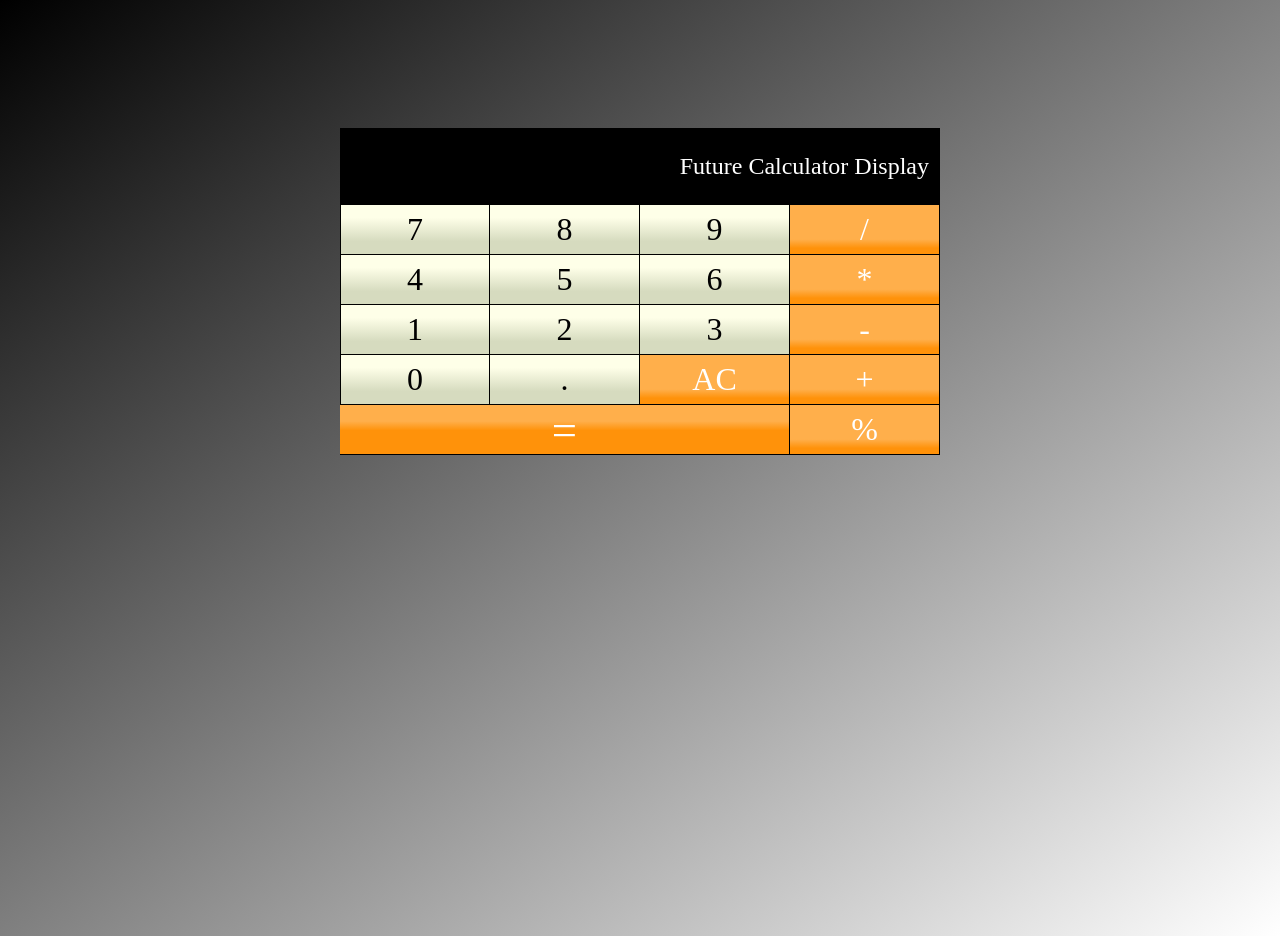
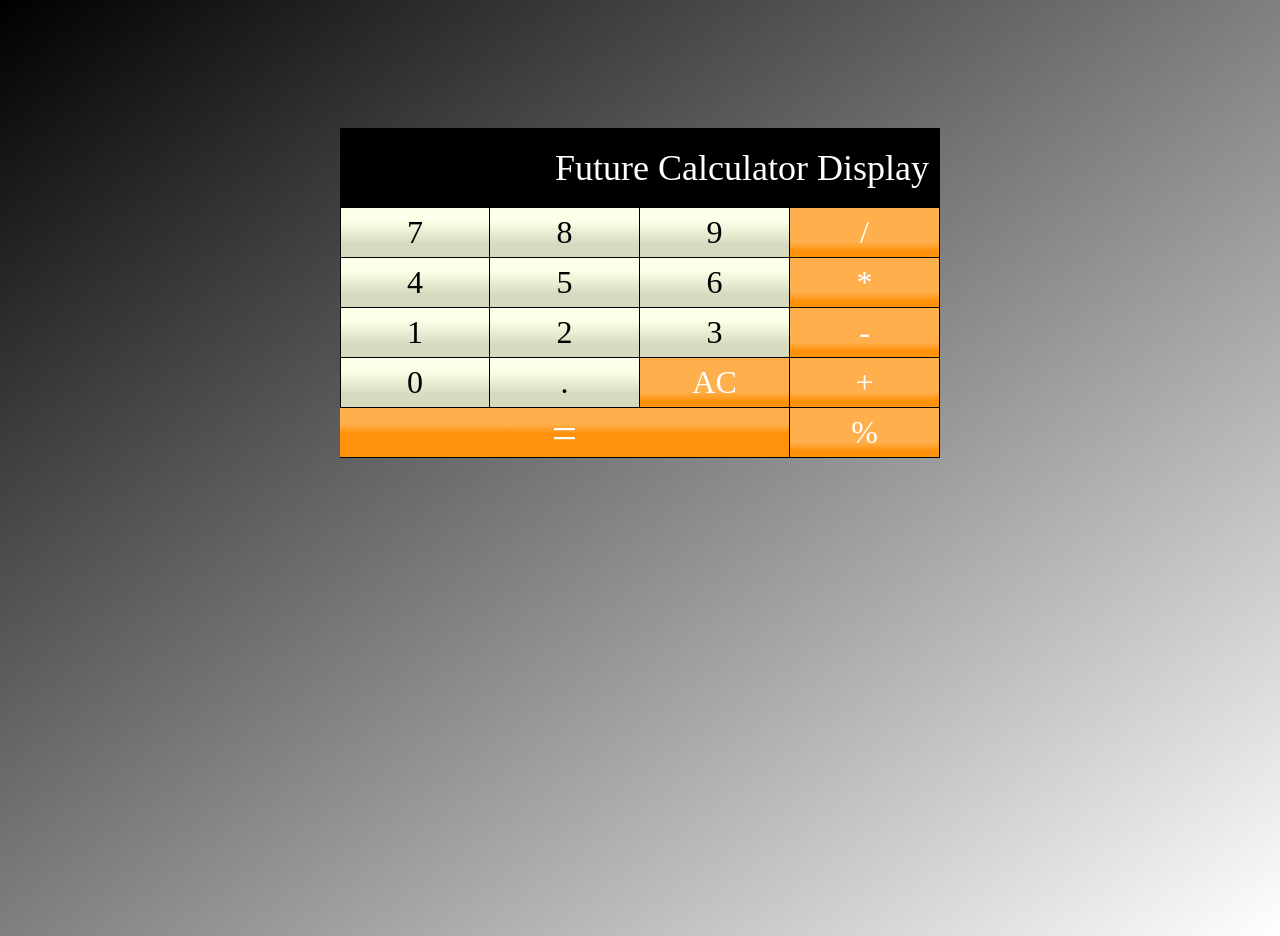
Before and after one commit to Beseiso-tiy/wk-03-js-calc, a plain HTML site: page index.html in a window 1280 px wide. Drawn offline with Linux system fonts and the light colour scheme.

Commit message:
modified display font size

```diff
--- a/index.html
+++ b/index.html
@@ -10,7 +10,7 @@
   <body>
     <!-- Start samp -->
     <div class="container">
-        <div class="result">
+        <div class="result display">
           <!-- <p><span id='display'></span></p> -->
           Future Calculator Display
         </div>
--- a/main.css
+++ b/main.css
@@ -55,6 +55,12 @@
            color:#fff;
            padding:0 10px;
        }
+       .display {
+         font-size: 2.25em;
+         height: 80px;
+
+       }
+
        .button{
            display:flex;
            flex: 0 1 25%;
```
